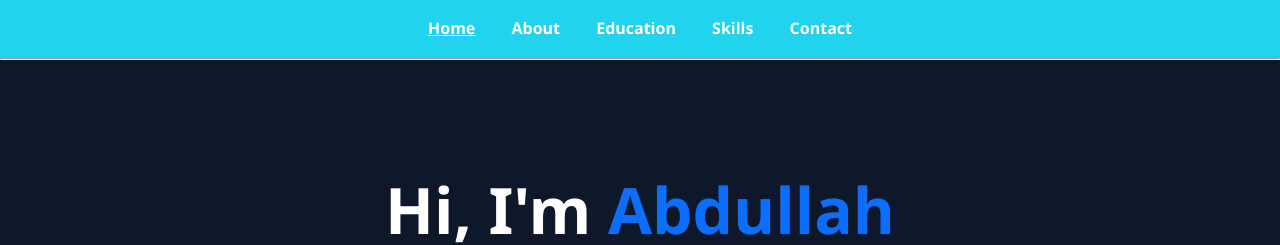
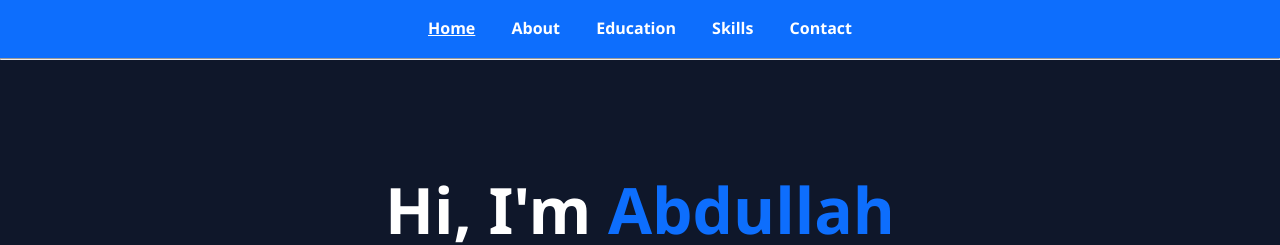
Before and after one commit to AbdullahMahmoud05/My_Portfolio-, a plain HTML site: page index.html in a window 1280 px wide. Shown: the top 245 px of the page. Drawn offline with nearby package versions, Linux system fonts and the light colour scheme.

Commit message:
Update style.css

```diff
--- a/style.css
+++ b/style.css
@@ -19,7 +19,7 @@ h1{
 }
 
 header {
-  background-color: #22D3EE;
+  background-color: #0d6efd;
   padding: 1rem 2rem;
   text-align: center;
 }
```
